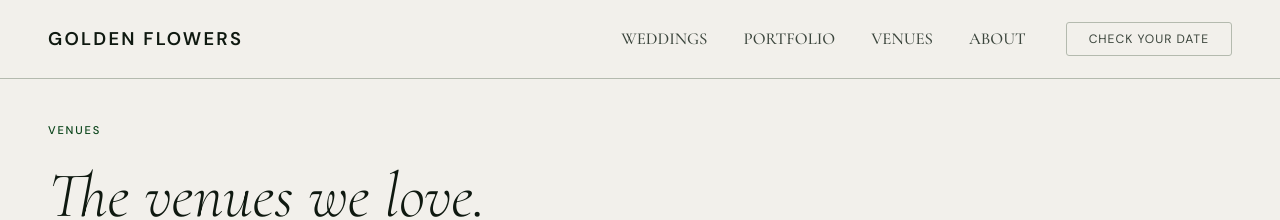
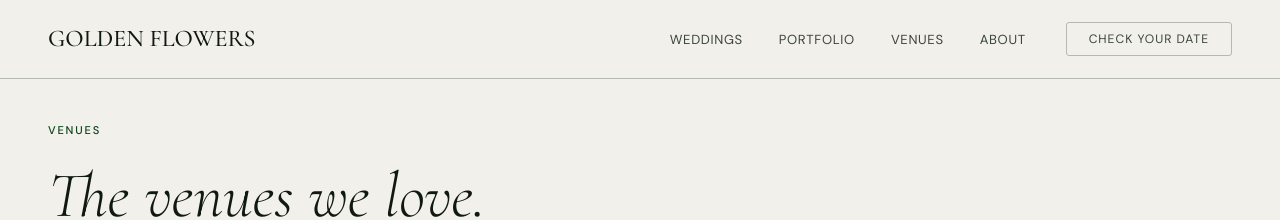
Before and after one commit to jshplhm/goldenflowers, a Jekyll site: the page built from venues/index.md, in a window 1280 px wide. Shown: the top 220 px of the page. Built offline with Jekyll 4.4.1, drawn with Linux system fonts in a browser that asks for light colours.

Commit message:
Nav: logo in Cormorant serif; revert links to DM Sans
- .nav-logo now uses the Cormorant Garamond display face (matches the hero
  "Artful florals" type), uppercase, standard spacing
- .nav-links back to DM Sans .05em (keep the alignment fix + line-height)
- cache-bust v=44 -> v=45

Co-Authored-By: Claude Opus 4.8 <noreply@anthropic.com>

```diff
--- a/_layouts/default.html
+++ b/_layouts/default.html
@@ -13,7 +13,7 @@
   <link rel="preconnect" href="https://fonts.googleapis.com">
   <link rel="preconnect" href="https://fonts.gstatic.com" crossorigin="">
   <link href="https://fonts.googleapis.com/css2?family=Cormorant+Garamond:ital,wght@0,300;0,400;0,500;1,300;1,400;1,600&family=DM+Sans:opsz,wght@9..40,300;9..40,400;9..40,500;9..40,600;9..40,700&display=swap" rel="stylesheet">
-  <link rel="stylesheet" href="{{ site.baseurl }}/assets/css/style.css?v=44">
+  <link rel="stylesheet" href="{{ site.baseurl }}/assets/css/style.css?v=45">
 
   {% seo title=false %}
 
--- a/assets/css/style.css
+++ b/assets/css/style.css
@@ -134,19 +134,19 @@ summary:focus-visible, [tabindex]:focus-visible {
 /* Push page content below fixed nav */
 body { padding-top: var(--nav-h); }
 .nav-logo {
-  font-family: var(--f-b); font-size: .78rem;
-  letter-spacing: .2em; text-transform: uppercase;
+  font-family: var(--f-d); font-size: .95rem;
+  letter-spacing: normal; text-transform: uppercase;
   color: var(--fg); font-weight: 500;
 }
 /* Desktop: logo matches the menu (uppercase sans) but larger and bold */
 @media (min-width: 1025px) {
-  .nav-logo { font-family: var(--f-b); font-style: normal; font-weight: 600; font-size: 1.15rem; letter-spacing: .12em; text-transform: uppercase; line-height: 1; }
+  .nav-logo { font-family: var(--f-d); font-style: normal; font-weight: 500; font-size: 1.5rem; letter-spacing: normal; text-transform: uppercase; line-height: 1; }
 }
 .nav-menu { display: none; }
 .nav-links { display: flex; gap: 36px; }
 .nav-links a {
-  font-family: var(--f-d); font-size: 1.05rem; font-weight: 500;
-  letter-spacing: normal; text-transform: uppercase;
+  font-family: var(--f-b); font-size: .82rem;
+  letter-spacing: .05em; text-transform: uppercase;
   line-height: 1;
   color: var(--fg2); transition: color .2s;
   position: relative;
```
